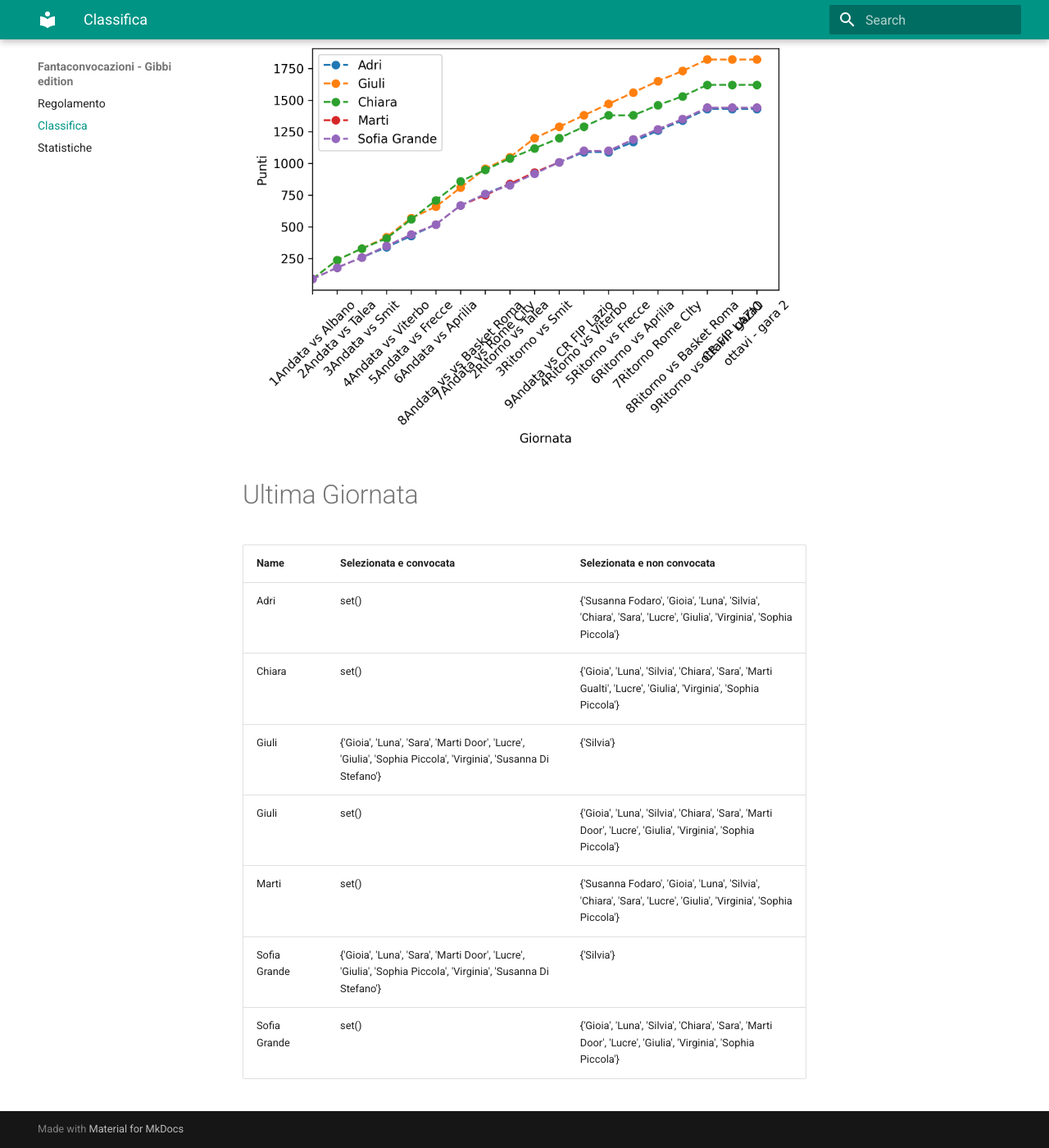
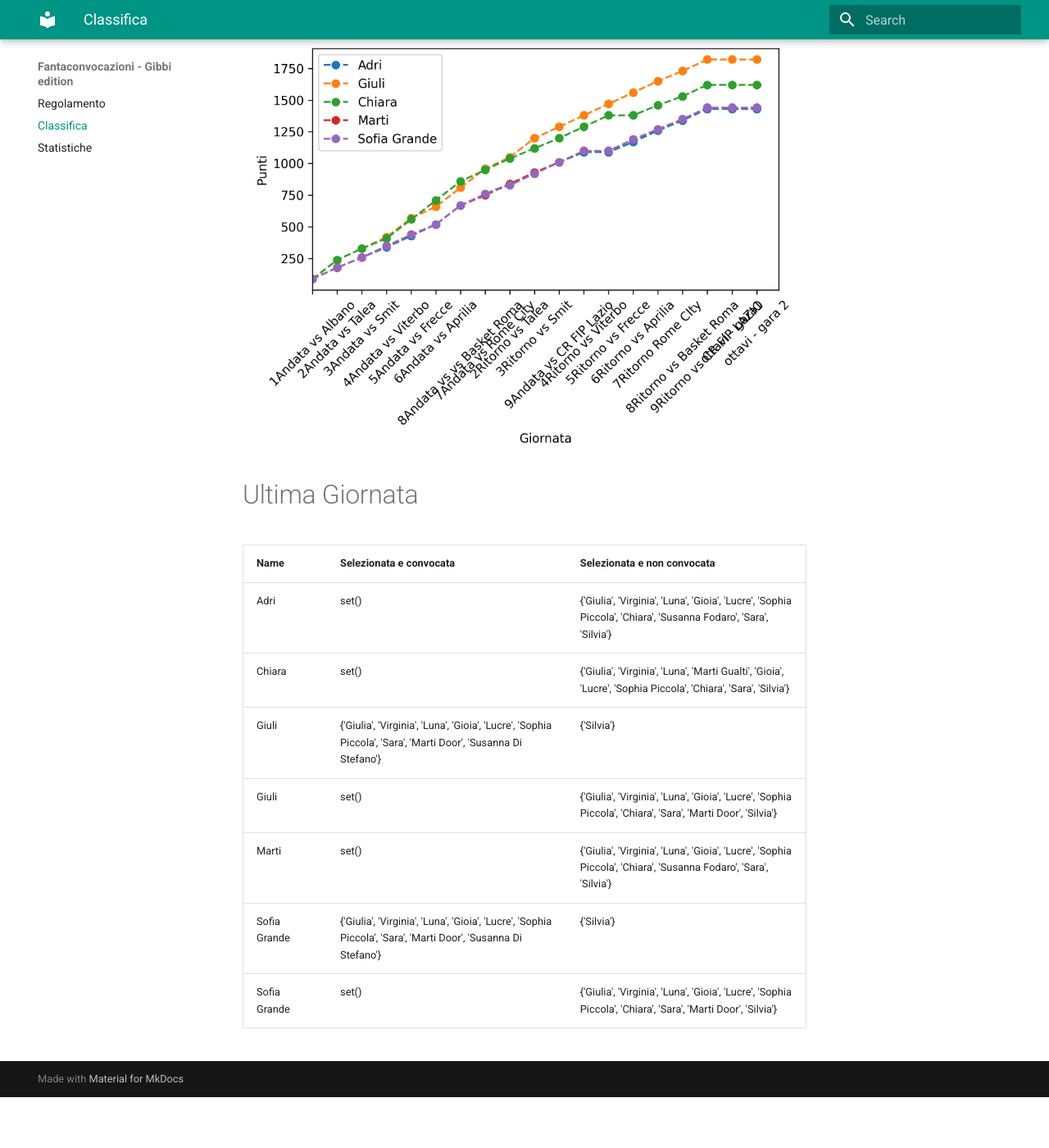
Before and after one commit to martinig94/fantagibbi, an MkDocs documentation site: the page built from docs/Classifica.md, in a window 1280 px wide and 1400 px high, scrolled down 565 px. Shown: the whole window at 82% size. Built offline with MkDocs 1.6.1 and Material for MkDocs 9.7.7, drawn with Linux system fonts in a browser that asks for light colours; after the commit the page ends 1903 px from its top, so only the background shows below that.

Commit message:
Auto-update from main.py

```diff
--- a/docs/Classifica.md
+++ b/docs/Classifica.md
@@ -18,11 +18,11 @@
 <!-- START_TABLE CORRECT -->
 | Name         | Selezionata e convocata                                                                                        | Selezionata e non convocata                                                                                      |
 |:-------------|:---------------------------------------------------------------------------------------------------------------|:-----------------------------------------------------------------------------------------------------------------|
-| Adri         | set()                                                                                                          | {'Susanna Fodaro', 'Gioia', 'Luna', 'Silvia', 'Chiara', 'Sara', 'Lucre', 'Giulia', 'Virginia', 'Sophia Piccola'} |
-| Chiara       | set()                                                                                                          | {'Gioia', 'Luna', 'Silvia', 'Chiara', 'Sara', 'Marti Gualti', 'Lucre', 'Giulia', 'Virginia', 'Sophia Piccola'}   |
-| Giuli        | {'Gioia', 'Luna', 'Sara', 'Marti Door', 'Lucre', 'Giulia', 'Sophia Piccola', 'Virginia', 'Susanna Di Stefano'} | {'Silvia'}                                                                                                       |
-| Giuli        | set()                                                                                                          | {'Gioia', 'Luna', 'Silvia', 'Chiara', 'Sara', 'Marti Door', 'Lucre', 'Giulia', 'Virginia', 'Sophia Piccola'}     |
-| Marti        | set()                                                                                                          | {'Susanna Fodaro', 'Gioia', 'Luna', 'Silvia', 'Chiara', 'Sara', 'Lucre', 'Giulia', 'Virginia', 'Sophia Piccola'} |
-| Sofia Grande | {'Gioia', 'Luna', 'Sara', 'Marti Door', 'Lucre', 'Giulia', 'Sophia Piccola', 'Virginia', 'Susanna Di Stefano'} | {'Silvia'}                                                                                                       |
-| Sofia Grande | set()                                                                                                          | {'Gioia', 'Luna', 'Silvia', 'Chiara', 'Sara', 'Marti Door', 'Lucre', 'Giulia', 'Virginia', 'Sophia Piccola'}     |
+| Adri         | set()                                                                                                          | {'Giulia', 'Virginia', 'Luna', 'Gioia', 'Lucre', 'Sophia Piccola', 'Chiara', 'Susanna Fodaro', 'Sara', 'Silvia'} |
+| Chiara       | set()                                                                                                          | {'Giulia', 'Virginia', 'Luna', 'Marti Gualti', 'Gioia', 'Lucre', 'Sophia Piccola', 'Chiara', 'Sara', 'Silvia'}   |
+| Giuli        | {'Giulia', 'Virginia', 'Luna', 'Gioia', 'Lucre', 'Sophia Piccola', 'Sara', 'Marti Door', 'Susanna Di Stefano'} | {'Silvia'}                                                                                                       |
+| Giuli        | set()                                                                                                          | {'Giulia', 'Virginia', 'Luna', 'Gioia', 'Lucre', 'Sophia Piccola', 'Chiara', 'Sara', 'Marti Door', 'Silvia'}     |
+| Marti        | set()                                                                                                          | {'Giulia', 'Virginia', 'Luna', 'Gioia', 'Lucre', 'Sophia Piccola', 'Chiara', 'Susanna Fodaro', 'Sara', 'Silvia'} |
+| Sofia Grande | {'Giulia', 'Virginia', 'Luna', 'Gioia', 'Lucre', 'Sophia Piccola', 'Sara', 'Marti Door', 'Susanna Di Stefano'} | {'Silvia'}                                                                                                       |
+| Sofia Grande | set()                                                                                                          | {'Giulia', 'Virginia', 'Luna', 'Gioia', 'Lucre', 'Sophia Piccola', 'Chiara', 'Sara', 'Marti Door', 'Silvia'}     |
 <!-- END_TABLE CORRECT -->
```
